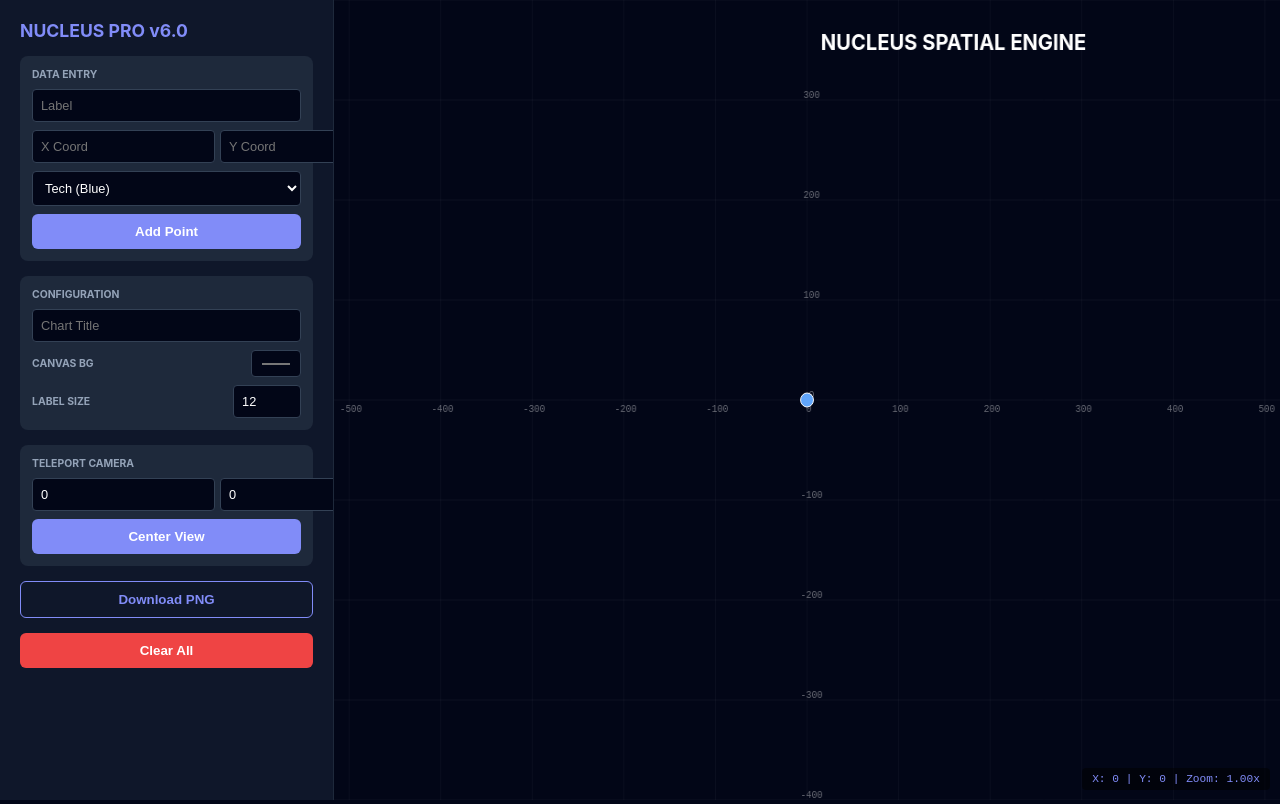
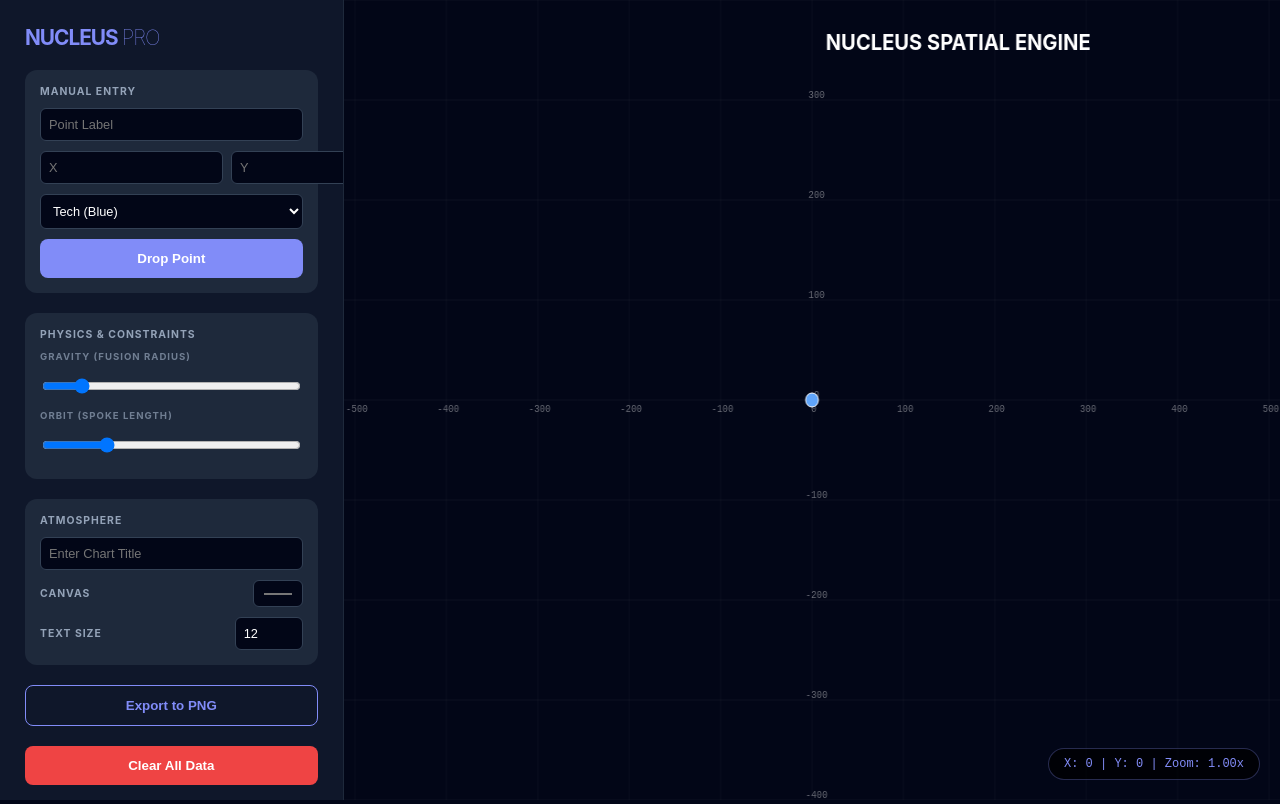
Before and after one commit to deepak8058/nucleus-chart, a website: page index.html in a window 1280 px wide. Drawn offline with Linux system fonts and the light colour scheme.

Commit message:
Update index.html

```diff
--- a/index.html
+++ b/index.html
@@ -2,68 +2,74 @@
 <html lang="en">
 <head>
     <meta charset="UTF-8">
-    <title>Nucleus Workstation Pro</title>
+    <title>Nucleus | Spatial Lab Pro</title>
     <style>
         :root { --bg: #020617; --sidebar: #0f172a; --accent: #818cf8; --text: #f1f5f9; }
         body { margin: 0; font-family: 'Inter', sans-serif; background: var(--bg); color: var(--text); display: flex; height: 100vh; overflow: hidden; }
-        #sidebar { width: 320px; background: var(--sidebar); border-right: 1px solid #1e293b; padding: 20px; display: flex; flex-direction: column; gap: 15px; overflow-y: auto; z-index: 10; }
-        #canvas-container { flex-grow: 1; position: relative; }
-        canvas { width: 100%; height: 100%; cursor: crosshair; }
-        .form-group { background: #1e293b; padding: 12px; border-radius: 8px; display: flex; flex-direction: column; gap: 8px; }
-        label { font-size: 0.65rem; color: #94a3b8; text-transform: uppercase; font-weight: bold; }
-        input, select { background: #020617; border: 1px solid #334155; color: white; padding: 8px; border-radius: 4px; font-size: 0.8rem; }
-        button { background: var(--accent); color: white; border: none; padding: 10px; border-radius: 6px; font-weight: bold; cursor: pointer; }
-        #hud { position: absolute; bottom: 10px; right: 10px; font-size: 0.7rem; font-family: monospace; color: var(--accent); pointer-events: none; background: rgba(0,0,0,0.5); padding: 5px 10px; border-radius: 4px; }
+
+        #sidebar { width: 320px; background: var(--sidebar); border-right: 1px solid #1e293b; padding: 25px; display: flex; flex-direction: column; gap: 20px; overflow-y: auto; z-index: 100; }
+        #view { flex-grow: 1; position: relative; background: #000; }
+        canvas { width: 100%; height: 100%; }
+
+        .group { background: #1e293b; padding: 15px; border-radius: 12px; display: flex; flex-direction: column; gap: 10px; }
+        label { font-size: 0.65rem; color: #94a3b8; text-transform: uppercase; font-weight: bold; letter-spacing: 1px; }
+        input, select { background: #020617; border: 1px solid #334155; color: white; padding: 8px; border-radius: 6px; font-size: 0.8rem; }
+
+        button { background: var(--accent); color: white; border: none; padding: 12px; border-radius: 8px; font-weight: bold; cursor: pointer; transition: 0.2s; }
+        button:hover { filter: brightness(1.1); transform: translateY(-1px); }
+
+        #hud { position: absolute; bottom: 20px; right: 20px; font-family: monospace; font-size: 0.75rem; color: var(--accent); background: rgba(0,0,0,0.7); padding: 8px 15px; border-radius: 30px; border: 1px solid rgba(129, 140, 248, 0.3); pointer-events: none; }
     </style>
 </head>
 <body>
 
 <div id="sidebar">
-    <h2 style="color:var(--accent); margin:0; font-size:1.1rem;">NUCLEUS PRO v6.0</h2>
+    <h2 style="color:var(--accent); margin:0; font-size:1.3rem; letter-spacing:-1px;">NUCLEUS <span style="font-weight:100">PRO</span></h2>
 
-    <div class="form-group">
-        <label id="modeTitle">Data Entry</label>
-        <input type="text" id="pLabel" placeholder="Label">
-        <div style="display:grid; grid-template-columns: 1fr 1fr; gap:5px;">
-            <input type="number" id="pX" placeholder="X Coord">
-            <input type="number" id="pY" placeholder="Y Coord">
+    <div class="group">
+        <label>Manual Entry</label>
+        <input type="text" id="pLabel" placeholder="Point Label">
+        <div style="display:grid; grid-template-columns: 1fr 1fr; gap:8px;">
+            <input type="number" id="pX" placeholder="X">
+            <input type="number" id="pY" placeholder="Y">
         </div>
         <select id="pCat">
             <option value="Tech">Tech (Blue)</option>
             <option value="Finance">Finance (Green)</option>
             <option value="Health">Health (Red)</option>
+            <option value="Default">Default (Purple)</option>
         </select>
-        <button id="addBtn">Add Point</button>
-        <button id="cancelBtn" style="display:none; background:#475569;">Cancel Edit</button>
+        <button id="addBtn">Drop Point</button>
     </div>
 
-    <div class="form-group">
-        <label>Configuration</label>
-        <input type="text" id="titleInp" placeholder="Chart Title">
+    <div class="group">
+        <label>Physics & Constraints</label>
+        <div style="display:flex; flex-direction:column; gap:5px;">
+            <label style="font-size: 0.6rem; opacity: 0.7;">Gravity (Fusion Radius)</label>
+            <input type="range" id="fusionRange" min="5" max="150" value="20">
+            <label style="font-size: 0.6rem; opacity: 0.7;">Orbit (Spoke Length)</label>
+            <input type="range" id="spokeRange" min="20" max="300" value="80">
+        </div>
+    </div>
+
+    <div class="group">
+        <label>Atmosphere</label>
+        <input type="text" id="titleInp" placeholder="Enter Chart Title">
         <div style="display:flex; justify-content:space-between; align-items:center;">
-            <label>Canvas Bg</label>
+            <label>Canvas</label>
             <input type="color" id="bgColor" value="#020617">
         </div>
         <div style="display:flex; justify-content:space-between; align-items:center;">
-            <label>Label Size</label>
-            <input type="number" id="fSize" value="12" style="width:50px">
+            <label>Text Size</label>
+            <input type="number" id="fSize" value="12" style="width:50px;">
         </div>
     </div>
 
-    <div class="form-group">
-        <label>Teleport Camera</label>
-        <div style="display:grid; grid-template-columns: 1fr 1fr; gap:5px;">
-            <input type="number" id="camX" value="0">
-            <input type="number" id="camY" value="0">
-        </div>
-        <button id="goBtn">Center View</button>
-    </div>
-
-    <button id="dlBtn" style="background:transparent; border:1px solid var(--accent); color:var(--accent);">Download PNG</button>
-    <button id="clearBtn" style="background:#ef4444;">Clear All</button>
+    <button id="dlBtn" style="background:transparent; border:1px solid var(--accent); color:var(--accent);">Export to PNG</button>
+    <button id="clearBtn" style="background:#ef4444; color:white; border:none;">Clear All Data</button>
 </div>
 
-<div id="canvas-container">
+<div id="view">
     <canvas id="world"></canvas>
     <div id="hud">X: 0 | Y: 0 | Zoom: 1.00x</div>
 </div>
@@ -76,77 +82,59 @@
     canvas.width = canvas.clientWidth;
     canvas.height = canvas.clientHeight;
 
-    let data = [{ x: 0, y: 0, label: "ORIGIN", category: "Tech" }];
-    let editTarget = null;
-
+    const data = [{ x: 0, y: 0, label: "ORIGIN_ZERO", category: "Tech" }];
     const chart = new Nucleus('#world', {});
     chart.render(data);
 
-    // Add / Edit Logic
-    const addBtn = document.getElementById('addBtn');
-    const cancelBtn = document.getElementById('cancelBtn');
-    const modeTitle = document.getElementById('modeTitle');
+    // Sidebar Interactions
+    document.getElementById('addBtn').onclick = () => {
+        data.push({
+            x: parseFloat(document.getElementById('pX').value) || 0,
+            y: -parseFloat(document.getElementById('pY').value) || 0,
+            label: document.getElementById('pLabel').value || "Node",
+            category: document.getElementById('pCat').value
+        });
+    };
 
-    addBtn.onclick = () => {
-        const x = parseFloat(document.getElementById('pX').value) || 0;
-        const y = -parseFloat(document.getElementById('pY').value) || 0;
-        const label = document.getElementById('pLabel').value || "Node";
-        const category = document.getElementById('pCat').value;
+    document.getElementById('fusionRange').oninput = (e) => chart.fusionRadius = parseInt(e.target.value);
+    document.getElementById('spokeRange').oninput = (e) => chart.spokeLength = parseInt(e.target.value);
+    document.getElementById('titleInp').oninput = (e) => chart.chartTitle = e.target.value;
+    document.getElementById('bgColor').oninput = (e) => chart.canvasColor = e.target.value;
+    document.getElementById('fSize').oninput = (e) => chart.fontSize = parseInt(e.target.value);
 
-        if (editTarget) {
-            editTarget.x = x; editTarget.y = y; editTarget.label = label; editTarget.category = category;
-            stopEdit();
-        } else {
-            data.push({ x, y, label, category });
+    // Click to add (Stacks if same location)
+    canvas.onmousedown = (e) => {
+        // Only add point if not dragging
+        const startX = e.clientX;
+        const startY = e.clientY;
+
+        canvas.onmouseup = (upE) => {
+            if (Math.abs(upE.clientX - startX) < 5 && Math.abs(upE.clientY - startY) < 5) {
+                data.push({
+                    x: chart.mouse.worldX,
+                    y: chart.mouse.worldY,
+                    label: "POINT_"+data.length,
+                    category: "Default"
+                });
+            }
         }
     };
 
-    function stopEdit() {
-        editTarget = null;
-        modeTitle.innerText = "Data Entry";
-        addBtn.innerText = "Add Point";
-        cancelBtn.style.display = "none";
-        document.getElementById('pLabel').value = "";
-    }
-    cancelBtn.onclick = stopEdit;
-
-    canvas.onclick = (e) => {
-        const found = data.find(p => Math.sqrt((chart.mouse.worldX - p.x)**2 + (chart.mouse.worldY - p.y)**2) < (15/chart.camera.zoom));
-        if (found) {
-            editTarget = found;
-            modeTitle.innerText = "Editing Node";
-            addBtn.innerText = "Save Changes";
-            cancelBtn.style.display = "block";
-            document.getElementById('pLabel').value = found.label;
-            document.getElementById('pX').value = found.x;
-            document.getElementById('pY').value = -found.y;
-            document.getElementById('pCat').value = found.category;
-        } else {
-            data.push({ x: chart.mouse.worldX, y: chart.mouse.worldY, label: "Point_"+data.length, category: "Tech" });
-        }
-    };
-
-    // Sidebar Sync
-    document.getElementById('titleInp').oninput = (e) => chart.chartTitle = e.target.value;
-    document.getElementById('bgColor').oninput = (e) => chart.canvasColor = e.target.value;
-    document.getElementById('fSize').oninput = (e) => chart.fontSize = parseInt(e.target.value);
-    document.getElementById('goBtn').onclick = () => {
-        chart.camera.x = parseFloat(document.getElementById('camX').value);
-        chart.camera.y = -parseFloat(document.getElementById('camY').value);
-    };
     document.getElementById('dlBtn').onclick = () => {
         const link = document.createElement('a');
-        link.download = 'nucleus.png';
+        link.download = 'nucleus-spatial.png';
         link.href = canvas.toDataURL();
         link.click();
     };
-    document.getElementById('clearBtn').onclick = () => { data.length = 0; stopEdit(); };
 
-    function hudLoop() {
+    document.getElementById('clearBtn').onclick = () => { data.length = 0; };
+
+    function loopHUD() {
         hud.innerText = `X: ${Math.round(chart.mouse.worldX)} | Y: ${Math.round(-chart.mouse.worldY)} | Zoom: ${chart.camera.zoom.toFixed(2)}x`;
-        requestAnimationFrame(hudLoop);
+        requestAnimationFrame(loopHUD);
     }
-    hudLoop();
+    loopHUD();
+
     window.onresize = () => { canvas.width = window.innerWidth; canvas.height = window.innerHeight; };
 </script>
 </body>
```
